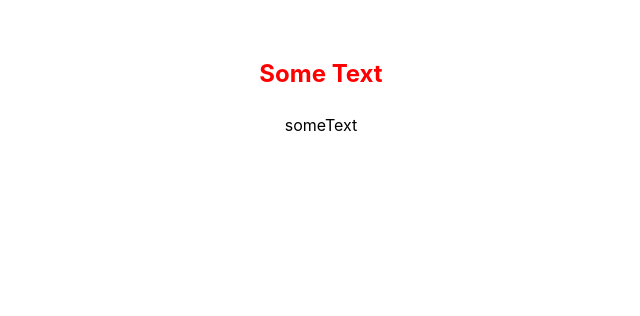
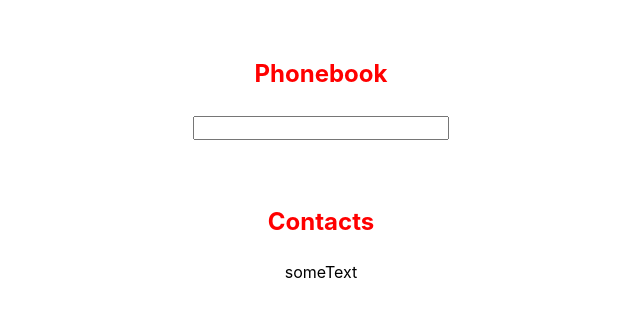
Before and after one commit to stas-yushkov/goit-react-hw-02-phonebook-old, a React (Create React App) app: page / in a window 1280 px wide. Shown: the top 316 px of the page, without its empty margins (319-959 px from the left). Built offline with nearby package versions, Linux system fonts and the light colour scheme.

Commit message:
add uuid, nameInput

```diff
--- a/package.json
+++ b/package.json
@@ -13,6 +13,7 @@
     "react-dom": "^17.0.2",
     "react-scripts": "4.0.3",
     "styled-components": "^5.3.1",
+    "uuid": "^8.3.2",
     "web-vitals": "^1.1.2"
   },
   "scripts": {
--- a/src/App.js
+++ b/src/App.js
@@ -3,6 +3,7 @@
 import React, { Component } from 'react';
 
 import SomeComponent from './components/SomeComponent'
+import ContactInputForm from './components/ContactInputForm'
 import Section from './components/Section'
 import { Container } from './components';
 
@@ -13,7 +14,12 @@ class App extends Component {
   render() {
     return (
       <>
-        <Section title='Some Text'>
+        <Section title='Phonebook'>
+          <Container>
+            <ContactInputForm/>
+          </Container>
+        </Section>
+        <Section title='Contacts'>
           <Container>
             <SomeComponent/>
           </Container>
--- /dev/null
+++ b/src/components/ContactInputForm/ContactInputForm.jsx
@@ -0,0 +1,31 @@
+import React, { Component } from 'react';
+
+import { StyledContactInputForm } from './StyledComponents';
+
+class ContactInputForm extends Component {
+  state = {
+    nameInput: '',
+    numberInput: ''
+  }
+
+  handleChange = (e) => {
+    this.setState({ nameInput: e.target.value })
+  }
+
+  render() {
+    return (
+      <StyledContactInputForm>
+        <input
+          type="text"
+          name="name"
+          pattern="^[a-zA-Zа-яА-Я]+(([' -][a-zA-Zа-яА-Я ])?[a-zA-Zа-яА-Я]*)*$"
+          title="Имя может состоять только из букв, апострофа, тире и пробелов. Например Adrian, Jacob Mercer, Charles de Batz de Castelmore d'Artagnan и т. п."
+          required
+          onChange={this.handleChange}
+        />
+      </StyledContactInputForm>
+    )
+  }
+}
+
+export  default ContactInputForm;
--- /dev/null
+++ b/src/components/ContactInputForm/StyledComponents.jsx
@@ -0,0 +1,5 @@
+import styled from 'styled-components';
+
+export const StyledContactInputForm = styled.div`
+
+`;
--- /dev/null
+++ b/src/components/ContactInputForm/index.js
@@ -0,0 +1 @@
+export { default } from './ContactInputForm'
```
Also changed, not shown: 1 other file (tests, documents, lock files or other folders).
